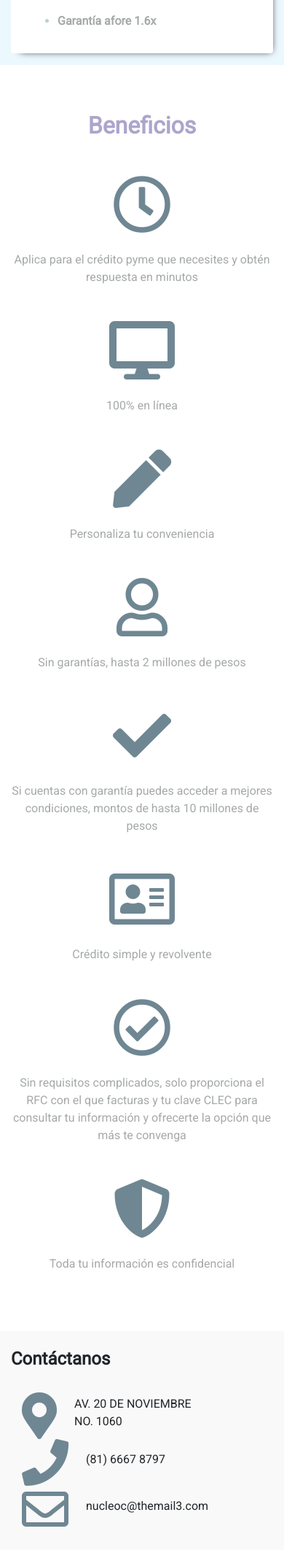
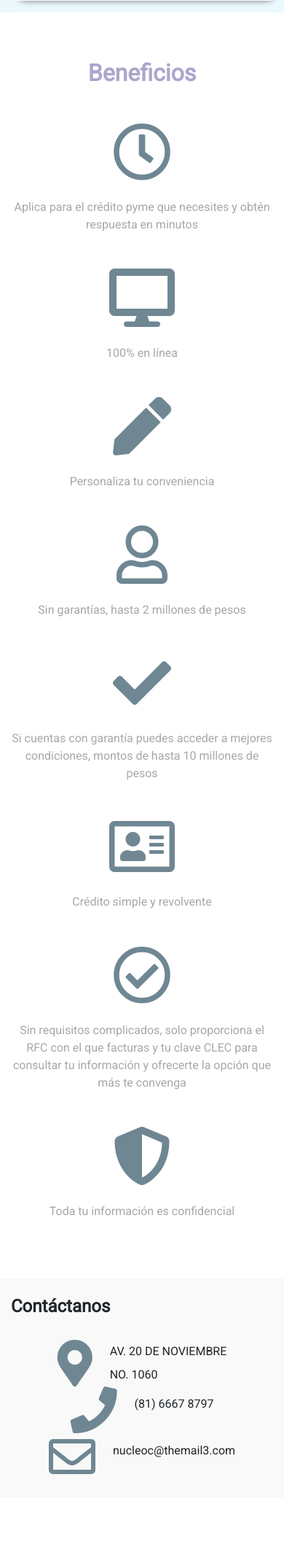
Before and after one commit to JPabloBonillaM4/proyecto_nucleo, a PHP site: page / in a window 390 px wide. Shown: the part 3770-5894 px from the top of the page at 73% size. After the commit the page ends 5790 px from the top, so only its background shows below. Run offline with PHP 8.4, Linux system fonts and the light colour scheme; some libraries are stand-ins or nearby versions.

Commit message:
ajuste de responsivo

```diff
--- a/css/styles.css
+++ b/css/styles.css
@@ -16,24 +16,29 @@
     color: rgb(161,171,172) !important;
 }
 
+/* FONDOS */
 .principal{
     background-image: url('../img/inicio.jpg');
     -webkit-background-size: center center;
     -moz-background-size: center center;
     -o-background-size: center center;
-    background-size: center center;
+    background-size: cover;
     height: 100%;
     width: 100%;
 }
 
-@media only screen and (min-width: 568px){
+@media only screen and (min-width: 768px) and (min-height: 600px){
     .principal{
+        background-image: url('../img/inicio.jpg');
         -webkit-background-size: 100% 100%;
         -moz-background-size: 100% 100%;
         -o-background-size: 100% 100%;
         background-size: 100% 100%;
+        height: 100vh;
     }
 }
+
+/* FINAL DE FONDOS */
 
 .creditos{
     width: 90%;
--- a/includes/creditos.php
+++ b/includes/creditos.php
@@ -1,14 +1,15 @@
+<?php $pagina = basename($_SERVER['PHP_SELF']); ?>
 <div class="creditos">
     <h4 class="font-weight-bold">Calcula tu pago</h4>
     <div class="row">
-        <div class="tipo_credito col-md-5 p-0 rounded">
+        <div class="tipo_credito col-lg-5 p-0 rounded">
             <ul class="nav nav-tabs">
-                <li class="nav-item w-50"><a class="h-100 font-weight-bold nav-link text-center active text-dark border-white border-top-0 border-left-0" href="#simple" data-toggle="tab">Crédito Simple</a></li>
-                <li class="nav-item w-50"><a class="h-100 font-weight-bold nav-link text-center text-dark border-white border-top-0 border-right-0" href="#revolvente" data-toggle="tab">Crédito Revolvente</a></li>
+                <li class="nav-item w-50"><a class="<?php echo ($pagina != 'vista_1.php') ? 'active' : '' ?> h-100 font-weight-bold nav-link text-center text-dark border-white border-top-0 border-left-0" href="#simple" data-toggle="tab">Crédito Simple</a></li>
+                <li class="nav-item w-50"><a class="<?php echo ($pagina == 'vista_1.php') ? 'active' : '' ?> h-100 font-weight-bold nav-link text-center text-dark border-white border-top-0 border-right-0" href="#revolvente" data-toggle="tab">Crédito Revolvente</a></li>
             </ul>
 
             <div class="tab-content bg-white">
-                <div class="tab-pane fade show active" role="tabpanel" aria-labelledby="simple-tab" id="simple">
+                <div class="tab-pane fade <?php echo ($pagina != 'vista_1.php') ? 'show active' : '' ?>" role="tabpanel" aria-labelledby="simple-tab" id="simple">
                     <div style="width: 80%;margin: 0 auto;">
                         <form action="">
                             <div class="col-md-12 form-group pt-3">
@@ -36,7 +37,7 @@
                     </div>
                 </div>
 
-                <div class="tab-pane fade" role="tabpanel" aria-labelledby="revolvente-tab" id="revolvente">
+                <div class="tab-pane fade <?php echo ($pagina == 'vista_1.php') ? 'show active' : '' ?>" role="tabpanel" aria-labelledby="revolvente-tab" id="revolvente">
                     <div style="width: 80%;margin: 0 auto;">
                         <form action="">
                             <div class="col-md-12 form-group pt-3">
@@ -54,11 +55,11 @@
                                 <input type="checkbox" name="garantia" id="garantia">
                             </div>
                             <div class="info col-md-12 text-justify">
-                                <small>Si cuentas con garantía puedes acceder a mejores tasas y mayores montos.</small>
+                                <small>Si cuentas con garantía puedes acceder a mejores tasas y mayores montos.</small><br>
                                 <small>Consigue hasta 3 millones sin garatía o hasta 10 millones con garantía.</small>
                             </div>
                             <div class="col-md-12 pt-3 pb-3 pr-0 pl-0">
-                                <button type="submit" class="text-white w-50 d-block m-auto btn pt-1 pb-1 boton_calcular">Calcular</button>
+                                <button type="submit" class="text-white w-50 d-block m-auto btn boton_calcular font-weight-bold pt-1 pb-1">Calcular</button>
                             </div>
                         </form>
                     </div>
@@ -68,8 +69,8 @@
         </div>
     </div>
     <div class="row">
-        <div class="col-md-5 p-0">
+        <div class="col-lg-5 p-0">
             <small>Para conocer más sobre el cálculo de tu mensualidad visita nuestro simulador</small>
         </div>
     </div>
-</div><br><br><br>
+</div>
--- a/includes/footer.php
+++ b/includes/footer.php
@@ -1,24 +1,24 @@
 <div class="row m-0 mt-5 py-4 fuente_base">
     <div class="col-md-12">
         <h4 class="font-weight-bold">Contáctanos</h4>
-        <div class="row col-md-9 m-auto footer pt-4">
-            <div class="d-flex align-items-center">
+        <div class="row col-lg-9 m-auto footer pt-4">
+            <div class="d-flex align-items-center justify-content-center">
                 <i class="fas fa-map-marker-alt"></i>
-                <div class="ml-4" style="line-height:1rem;">
-                    <label class="text-uppercase">Av. 20 de noviembre</label><br>
-                    <label class="text-uppercase">No. 1060</label>
+                <div class="ml-4" style="line-height:1">
+                    <p class="m-0 text-uppercase">Av. 20 de noviembre</p><br>
+                    <p class="m-0 text-uppercase">No. 1060</p>
                 </div>
             </div>
-            <div class="d-flex align-items-center">
+            <div class="d-flex align-items-center justify-content-center">
                 <i class="fas fa-phone"></i>
                 <div class="ml-4">
-                    <label>(81) 6667 8797</label>
+                    <p>(81) 6667 8797</p>
                 </div>
             </div>
-            <div class="d-flex align-items-center">
+            <div class="d-flex align-items-center justify-content-center">
                 <i class="far fa-envelope"></i>
                 <div class="ml-4">
-                    <label>nucleoc@themail3.com</label>
+                    <p>nucleoc@themail3.com</p>
                 </div>
             </div>
         </div>
--- a/index.php
+++ b/index.php
@@ -14,7 +14,7 @@
 
     <!-- SECCION-2 -->
     <div class="row m-0">
-        <div class="col-md-9 seccion_2 m-auto">
+        <div class="col-lg-9 seccion_2 m-auto">
             <div class="text-center">
                 <h3 class="text-uppercase font-weight-bold mt-3">¡El tiempo es dinero!</h3>
                 <p class="text-center mt-3 mb-4">Tramita tu crédito en línea con nucleo capital y obtén <br> respuesta en tan solo unos minutos.</p>
@@ -28,7 +28,7 @@
         <div class="col-md-12">
             <h2 class="font-weight-bold text-center mb-5">Productos</h2>
         </div>
-        <div class="row col-md-9 m-auto justify-content-between productos_info">
+        <div class="row col-lg-9 m-auto justify-content-between productos_info">
             <div class="tarjeta bg-white rounded py-3">
                 <h5 class="text-uppercase font-weight-bold text-center">Crédito simple emprendedor:</h5>
                 <ul class="lista mt-4">
@@ -147,7 +147,7 @@
         <div class="col-md-12">
             <h2 class="text-center font-weight-bold mb-5">Beneficios</h2>
         </div>
-        <div class="row col-md-9 m-auto text-center">
+        <div class="row col-lg-9 m-auto text-center">
             <div class="beneficios">
                 <div>
                     <i class="far fa-clock"></i>
```
Also changed, not shown: aprobado.php (added, +12 -0 lines), vista_1.php (added, +17 -0 lines).
